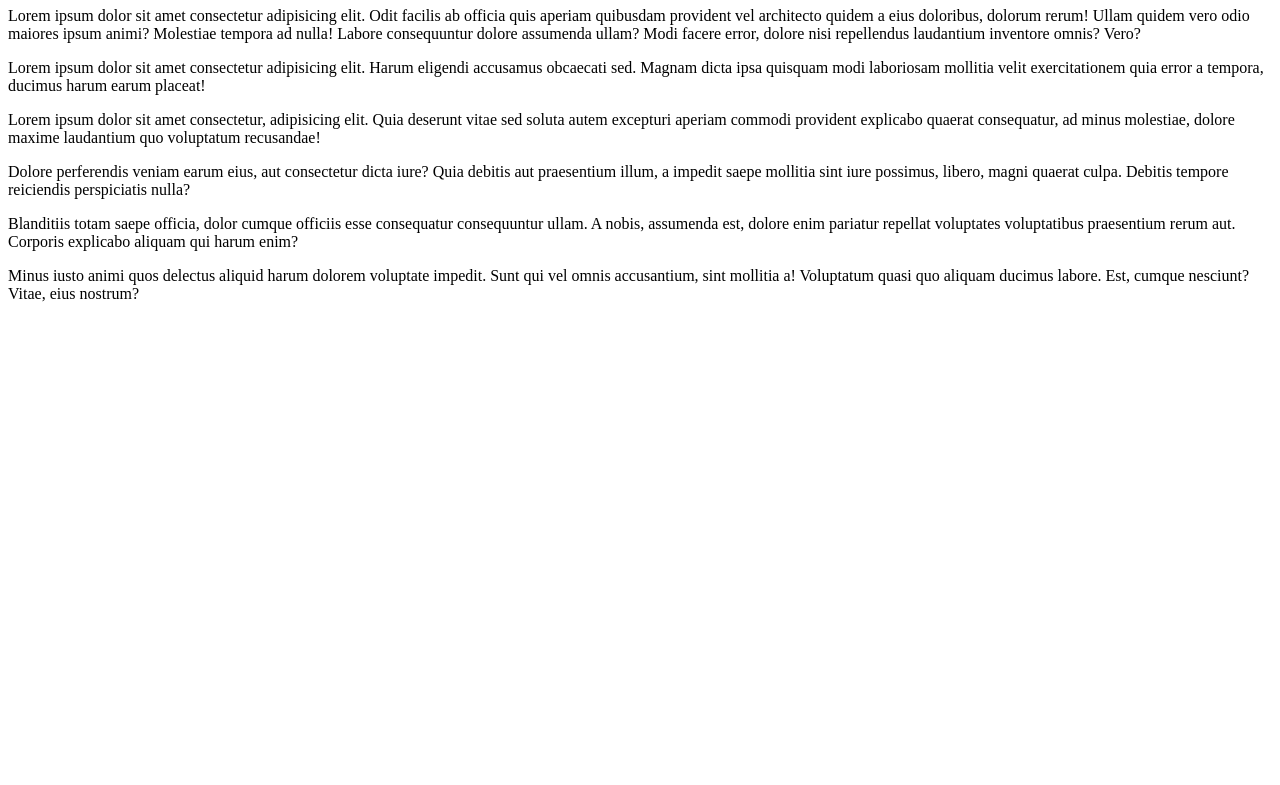
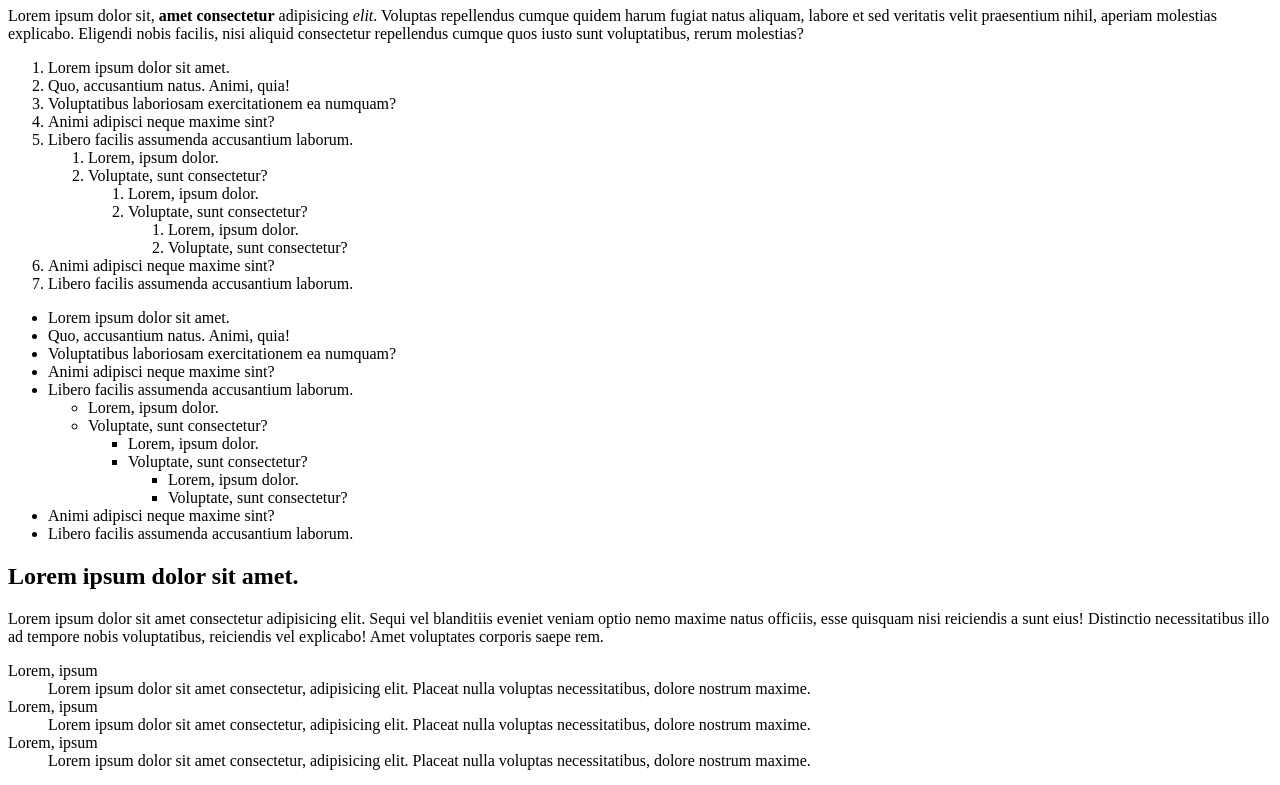
Before and after one commit to vs192ef34/html-basics, a plain HTML site: page tag-basics/index.html in a window 1280 px wide. Shown: the part 73-858 px from the top of the page. Before the commit the page ends 800 px from the top, so only its background shows below. Drawn offline with Linux system fonts and the light colour scheme.

Commit message:
Show basic tags

```diff
--- a/tag-basics/index.html
+++ b/tag-basics/index.html
@@ -1,52 +1,150 @@
 <!DOCTYPE html>
-
-<html lang="ru">
+<html lang="en">
   <head>
     <meta charset="UTF-8" />
     <meta http-equiv="X-UA-Compatible" content="IE=edge" />
     <meta name="viewport" content="width=device-width, initial-scale=1.0" />
-
-    <title>Мой первый документ</title>
+    <title>Document</title>
   </head>
-
   <body>
-    <h1>Lorem ipsum dolor sit amet.</h1>
+    <h1>Lorem ipsum dolor sit.</h1>
     <p>
-      Lorem ipsum dolor sit amet consectetur adipisicing elit. Odit facilis ab
-      officia quis aperiam quibusdam provident vel architecto quidem a eius
-      doloribus, dolorum rerum! Ullam quidem vero odio maiores ipsum animi?
-      Molestiae tempora ad nulla! Labore consequuntur dolore assumenda ullam?
-      Modi facere error, dolore nisi repellendus laudantium inventore omnis?
-      Vero?
+      Lorem ipsum dolor sit, <strong>amet consectetur</strong> adipisicing
+      <em>elit</em>. Voluptas repellendus cumque quidem harum fugiat natus
+      aliquam, labore et sed veritatis velit praesentium nihil, aperiam
+      molestias explicabo. Eligendi nobis facilis, nisi aliquid consectetur
+      repellendus cumque quos iusto sunt voluptatibus, rerum molestias?
     </p>
+    <ol>
+      <li>Lorem ipsum dolor sit amet.</li>
+      <li>Quo, accusantium natus. Animi, quia!</li>
+      <li>Voluptatibus laboriosam exercitationem ea numquam?</li>
+      <li>Animi adipisci neque maxime sint?</li>
+      <li>Libero facilis assumenda accusantium laborum.</li>
+      <ol>
+        <li>Lorem, ipsum dolor.</li>
+        <li>Voluptate, sunt consectetur?</li>
+        <ol>
+          <li>Lorem, ipsum dolor.</li>
+          <li>Voluptate, sunt consectetur?</li>
+          <ol>
+            <li>Lorem, ipsum dolor.</li>
+            <li>Voluptate, sunt consectetur?</li>
+          </ol>
+        </ol>
+      </ol>
+      <li>Animi adipisci neque maxime sint?</li>
+      <li>Libero facilis assumenda accusantium laborum.</li>
+    </ol>
+    <ul>
+      <li>Lorem ipsum dolor sit amet.</li>
+      <li>Quo, accusantium natus. Animi, quia!</li>
+      <li>Voluptatibus laboriosam exercitationem ea numquam?</li>
+      <li>Animi adipisci neque maxime sint?</li>
+      <li>Libero facilis assumenda accusantium laborum.</li>
+      <ul>
+        <li>Lorem, ipsum dolor.</li>
+        <li>Voluptate, sunt consectetur?</li>
+        <ul>
+          <li>Lorem, ipsum dolor.</li>
+          <li>Voluptate, sunt consectetur?</li>
+          <ul>
+            <li>Lorem, ipsum dolor.</li>
+            <li>Voluptate, sunt consectetur?</li>
+          </ul>
+        </ul>
+      </ul>
+      <li>Animi adipisci neque maxime sint?</li>
+      <li>Libero facilis assumenda accusantium laborum.</li>
+    </ul>
+    <h2>Lorem ipsum dolor sit amet.</h2>
     <p>
-      Lorem ipsum dolor sit amet consectetur adipisicing elit. Harum eligendi
-      accusamus obcaecati sed. Magnam dicta ipsa quisquam modi laboriosam
-      mollitia velit exercitationem quia error a tempora, ducimus harum earum
-      placeat!
+      Lorem ipsum dolor sit amet consectetur adipisicing elit. Sequi vel
+      blanditiis eveniet veniam optio nemo maxime natus officiis, esse quisquam
+      nisi reiciendis a sunt eius! Distinctio necessitatibus illo ad tempore
+      nobis voluptatibus, reiciendis vel explicabo! Amet voluptates corporis
+      saepe rem.
     </p>
+    <dl>
+      <dt>Lorem, ipsum</dt>
+      <dd>
+        Lorem ipsum dolor sit amet consectetur, adipisicing elit. Placeat nulla
+        voluptas necessitatibus, dolore nostrum maxime.
+      </dd>
+      <dt>Lorem, ipsum</dt>
+      <dd>
+        Lorem ipsum dolor sit amet consectetur, adipisicing elit. Placeat nulla
+        voluptas necessitatibus, dolore nostrum maxime.
+      </dd>
+      <dt>Lorem, ipsum</dt>
+      <dd>
+        Lorem ipsum dolor sit amet consectetur, adipisicing elit. Placeat nulla
+        voluptas necessitatibus, dolore nostrum maxime.
+      </dd>
+    </dl>
+    <h3>Lorem ipsum dolor sit.</h3>
+    <figure>
+      <img
+        src="https://picsum.photos/seed/xmcn/500/300"
+        alt="The Image from Picsum"
+        width="500px"
+        height="300px"
+      />
+      <figcaption>Some awesome picture from Picsum</figcaption>
+    </figure>
+    <figure>
+      <img
+        src="https://picsum.photos/seed/4234234/500/300"
+        alt="The Image from Picsum"
+        width="500px"
+        height="300px"
+      />
+      <figcaption>Another awesome picture</figcaption>
+    </figure>
     <p>
-      Lorem ipsum dolor sit amet consectetur, adipisicing elit. Quia deserunt
-      vitae sed soluta autem excepturi aperiam commodi provident explicabo
-      quaerat consequatur, ad minus molestiae, dolore maxime laudantium quo
-      voluptatum recusandae!
+      Lorem ipsum dolor sit amet consectetur adipisicing elit. Mollitia adipisci
+      impedit nisi illum officiis ab molestiae totam maiores error dignissimos.
+      Earum suscipit natus laudantium aliquam recusandae ut dolores! Vitae,
+      reprehenderit soluta neque dolore fugiat doloribus accusantium dolores!
+      Dolorem, repellendus fugiat velit perferendis dolores maiores dolor
+      molestiae quos quae perspiciatis adipisci.
     </p>
+    <h3>Lorem ipsum dolor sit.</h3>
+    <table border="1">
+      <thead>
+        <td>Lorem ipsum dolor sit amet consectetur.</td>
+        <td>Praesentium ad soluta in cupiditate accusantium?</td>
+        <td>Praesentium nobis blanditiis repellendus optio molestias?</td>
+      </thead>
+      <tbody>
+        <tr>
+          <td>Lorem ipsum dolor sit.</td>
+          <td>Perspiciatis ab doloremque corrupti?</td>
+          <td>Recusandae voluptatem consectetur eos!</td>
+        </tr>
+        <tr>
+          <td>Lorem ipsum dolor sit.</td>
+          <td>Deserunt adipisci soluta pariatur.</td>
+          <td>Repellat est minima dicta.</td>
+        </tr>
+      </tbody>
+    </table>
     <p>
-      Dolore perferendis veniam earum eius, aut consectetur dicta iure? Quia
-      debitis aut praesentium illum, a impedit saepe mollitia sint iure
-      possimus, libero, magni quaerat culpa. Debitis tempore reiciendis
-      perspiciatis nulla?
+      Lorem ipsum dolor sit amet consectetur adipisicing elit. Mollitia adipisci
+      impedit nisi illum officiis ab molestiae totam maiores error dignissimos.
+      Earum suscipit natus laudantium aliquam recusandae ut dolores! Vitae,
+      reprehenderit soluta neque dolore fugiat doloribus accusantium dolores!
+      Dolorem, repellendus fugiat velit perferendis dolores maiores dolor
+      molestiae quos quae perspiciatis adipisci.
     </p>
+    <h3>Lorem ipsum dolor sit.</h3>
     <p>
-      Blanditiis totam saepe officia, dolor cumque officiis esse consequatur
-      consequuntur ullam. A nobis, assumenda est, dolore enim pariatur repellat
-      voluptates voluptatibus praesentium rerum aut. Corporis explicabo aliquam
-      qui harum enim?
-    </p>
-    <p>
-      Minus iusto animi quos delectus aliquid harum dolorem voluptate impedit.
-      Sunt qui vel omnis accusantium, sint mollitia a! Voluptatum quasi quo
-      aliquam ducimus labore. Est, cumque nesciunt? Vitae, eius nostrum?
+      Lorem ipsum dolor sit amet consectetur adipisicing elit. Mollitia adipisci
+      impedit nisi illum officiis ab molestiae totam maiores error dignissimos.
+      Earum suscipit natus laudantium aliquam recusandae ut dolores! Vitae,
+      reprehenderit soluta neque dolore fugiat doloribus accusantium dolores!
+      Dolorem, repellendus fugiat velit perferendis dolores maiores dolor
+      molestiae quos quae perspiciatis adipisci.
     </p>
   </body>
 </html>
```
